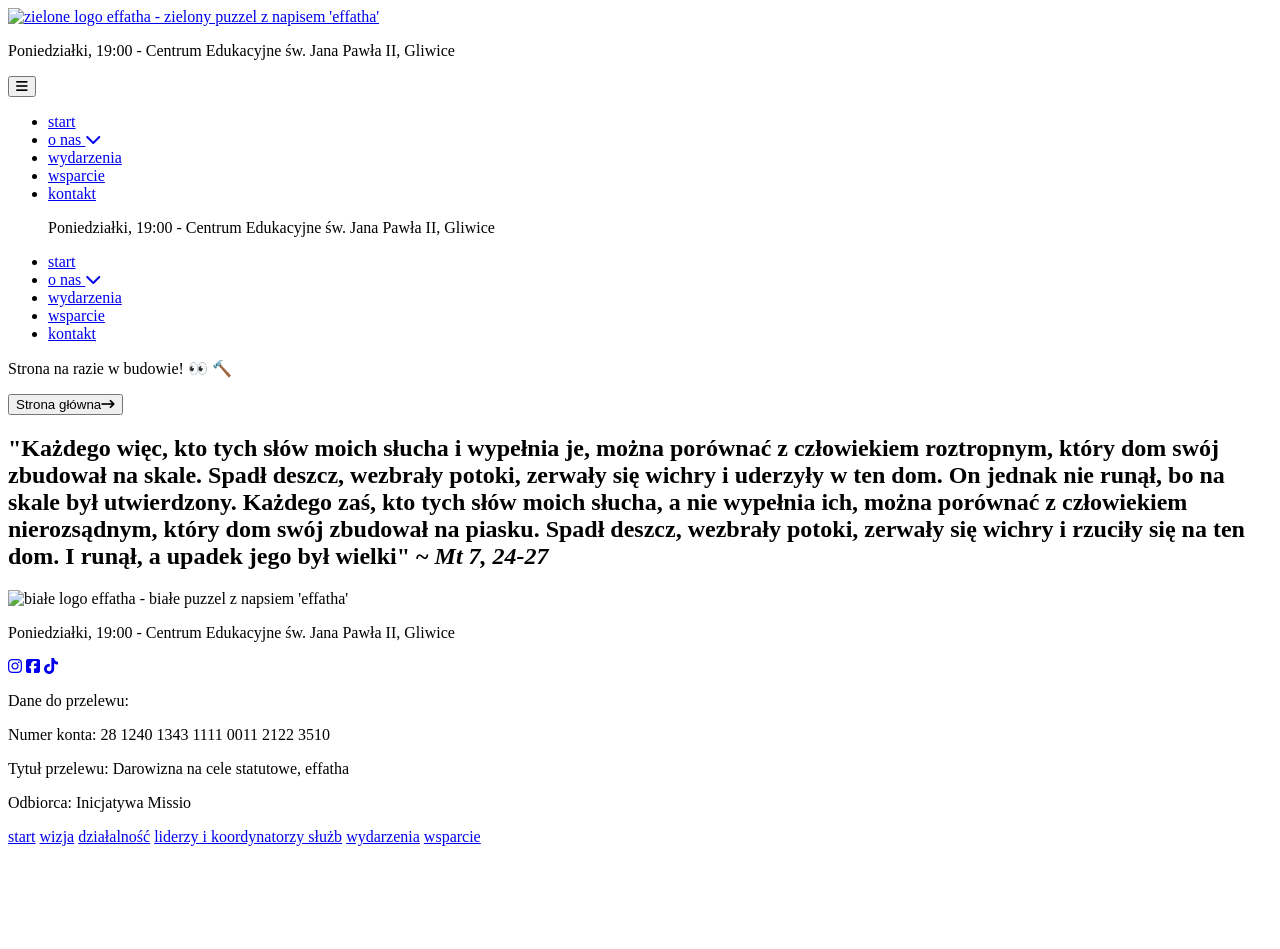
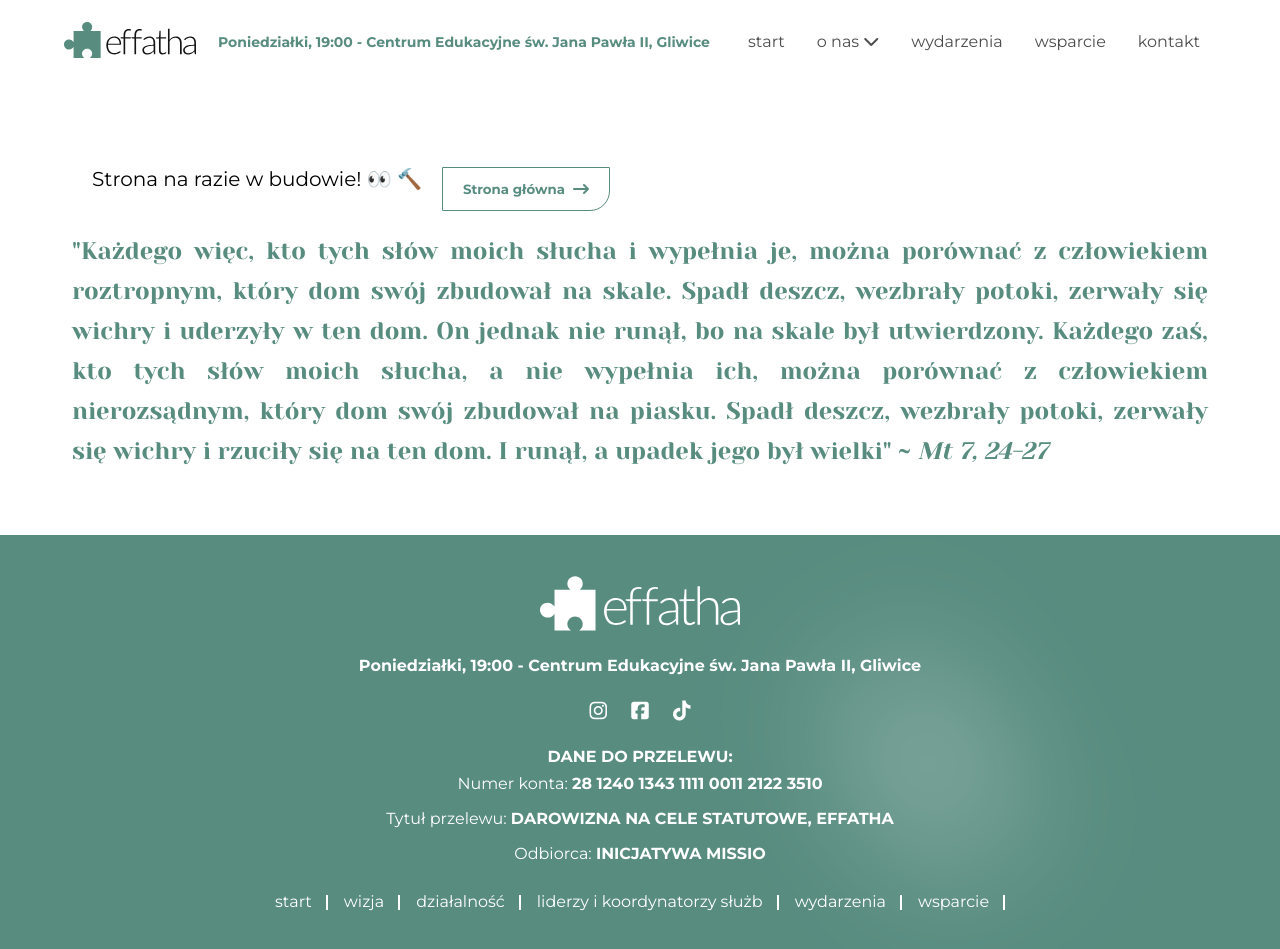
Before and after one commit to Matrix669/Effatha-website, a website: page podstrony/kontakt/index.html in a window 1280 px wide. Before the commit the page ends 854 px from the top, so only its background shows below. Drawn offline with nearby package versions, Linux system fonts and the light colour scheme; files that its build step writes are made by us from their sources; the site is published under a folder, as on GitHub Pages, so addresses that start at the root find nothing; files whose address does not match are found by name.

Commit message:
changing paths 2137

```diff
--- a/podstrony/kontakt/index.html
+++ b/podstrony/kontakt/index.html
@@ -11,8 +11,8 @@
     <link href="https://fonts.googleapis.com/css2?family=Montserrat:wght@300;400;700&display=swap" rel="stylesheet">
     <link href="https://fonts.googleapis.com/css2?family=Yeseva+One&display=swap" rel="stylesheet">
     <script src="https://kit.fontawesome.com/03d89f6e91.js" crossorigin="anonymous"></script>
-    <link rel="stylesheet" href="/dist/css/podstrony/kontakt/maincontact.min.css">
-    <link rel="stylesheet" href="/dist/css/temporaryStyle.min.css">
+    <link rel="stylesheet" href="../../dist/css/podstrony/kontakt/maincontact.min.css">
+    <link rel="stylesheet" href="../../dist/css/temporaryStyle.min.css">
 </head>
 
 <body>
@@ -20,8 +20,8 @@
     <div class="wrapper">
         <div class="nav-info">
             <div class="nav-info__logoBtn">
-                <a href="/index.html">
-                    <img class="nav-info__logoBtn-logo " src="/dist/img/logo.svg" alt="zielone logo effatha - zielony puzzel z napisem 'effatha'">
+                <a href="../../index.html">
+                    <img class="nav-info__logoBtn-logo " src="../../dist/img/logo.svg" alt="zielone logo effatha - zielony puzzel z napisem 'effatha'">
                 </a>
                 <p class="nav-info__logoBtn-text">Poniedziałki, 19:00 - Centrum Edukacyjne św. Jana Pawła II, Gliwice</p>
                 <button class="nav-info__logoBtn--btn">
@@ -29,7 +29,7 @@
                 </button>
                 <ul class="nav-desktop-ul">
                     <li class="nav-desktop-ul-li">
-                        <a class="nav-desktop-ul-li-link" href="/index.html">start</a>
+                        <a class="nav-desktop-ul-li-link" href="../../index.html">start</a>
                     </li>
                     <li class="nav-desktop-ul-li">
                         <a class="nav-desktop-ul-li-link" href="#">o nas <i class="fa-solid fa-chevron-down"></i></a>
@@ -50,7 +50,7 @@
         <ul class="nav-mobile-ul">
             <p class="nav-mobile-ul-text">Poniedziałki, 19:00 - Centrum Edukacyjne św. Jana Pawła II, Gliwice</p>
             <li class="nav-mobile-ul-li">
-                <a class="nav-mobile-ul-li-link" href="/index.html">start</a>
+                <a class="nav-mobile-ul-li-link" href="../../index.html">start</a>
             </li>
             <li class="nav-mobile-ul-li">
                 <a class="nav-mobile-ul-li-link" href="#">o nas <i class="fa-solid fa-chevron-down"></i></a>
@@ -88,7 +88,7 @@
     <footer class="footer section-padding">
     <div class="wrapper">
         <div class="footer__container">
-            <img class="footer__container--logo" src="/dist/img/logo footer.svg" alt="białe logo effatha - białe puzzel z napsiem 'effatha'">
+            <img class="footer__container--logo" src="../../dist/img/logo footer.svg" alt="białe logo effatha - białe puzzel z napsiem 'effatha'">
             <p class="footer__container--info">Poniedziałki, 19:00 - Centrum Edukacyjne św. Jana Pawła II, Gliwice</p>
             <div class="footer__container--media">
                 <a target="_blank" href="https://www.instagram.com/effatha_gliwice/"><i
@@ -109,7 +109,7 @@
                         class="footer__container--info-support-text--info">Inicjatywa Missio</span></p>
             </div>
             <div class="footer__container--links">
-                <a class="footer__container--links-link" href="/index.html">start</a>
+                <a class="footer__container--links-link" href="../../index.html">start</a>
                 <a class="footer__container--links-link" href="#">wizja</a>
                 <a class="footer__container--links-link" href="#">działalność</a>
                 <a class="footer__container--links-link" href="#">liderzy i koordynatorzy służb</a>
@@ -121,7 +121,7 @@
     </div>
 </footer>
 
-    <script src="/dist/js/main.min.js"></script>
+    <script src="../../dist/js/main.min.js"></script>
 </body>
 
 </html>
```
Also changed, not shown: 4 other files.
